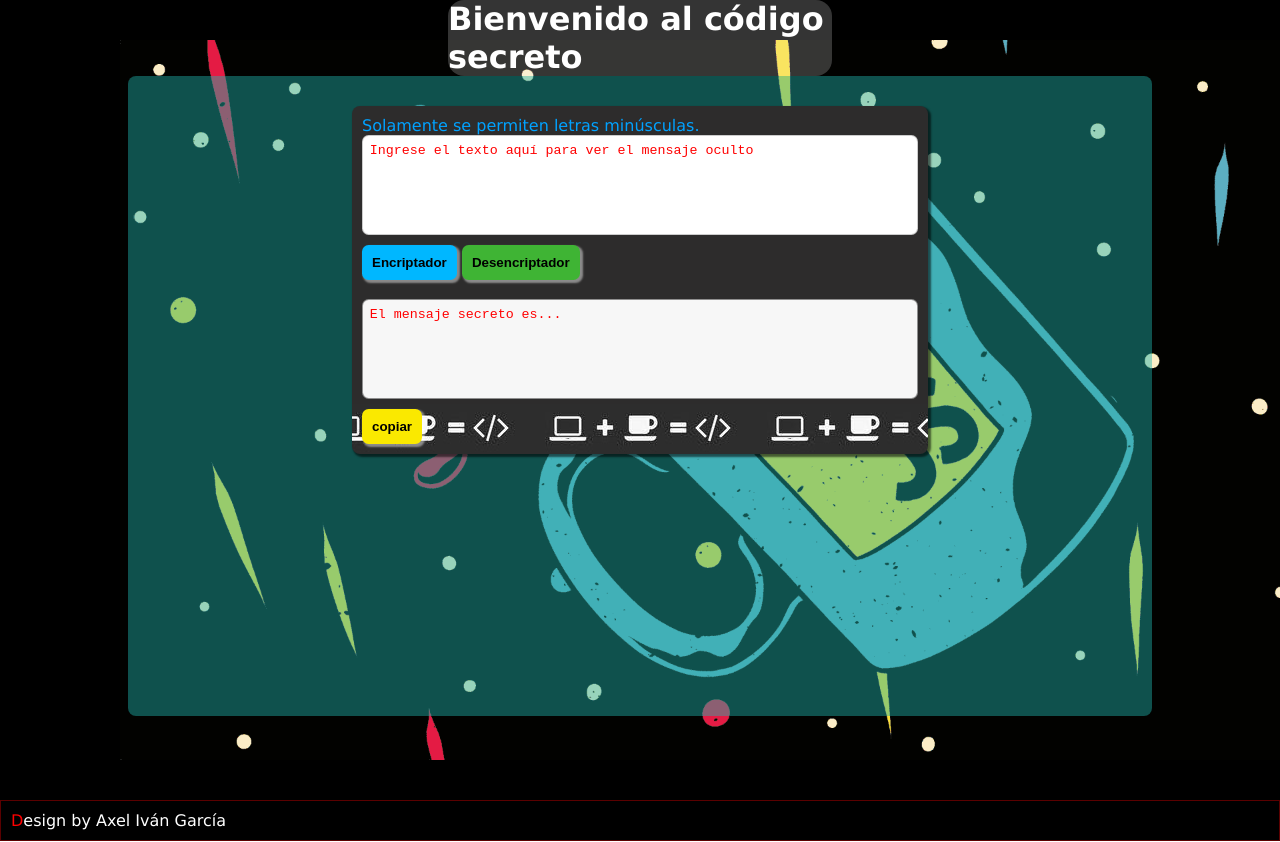
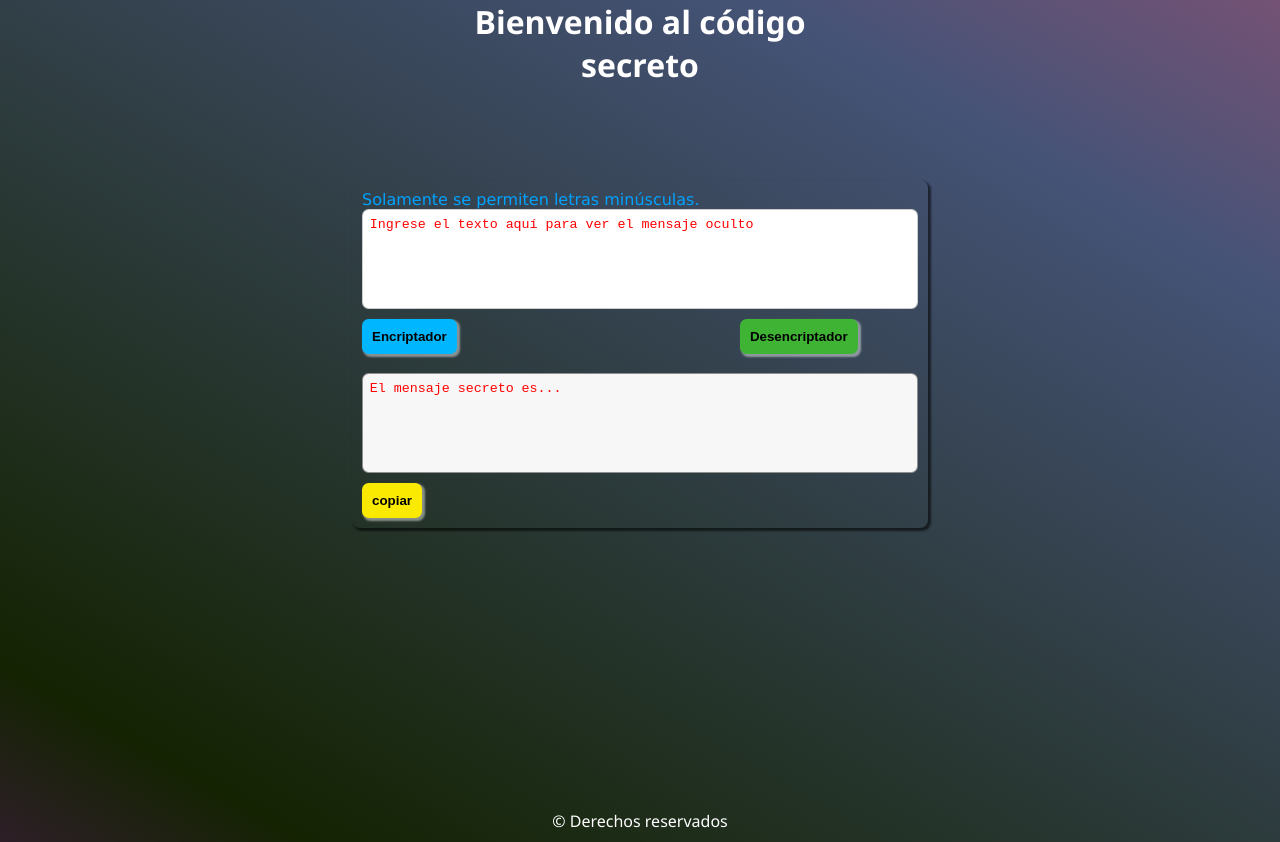
Before and after one commit to axlg98/Challenge-codigo-secreto, a website: page index.html in a window 1280 px wide. Drawn offline with Linux system fonts and the light colour scheme.

Commit message:
Modificando el encriptador

```diff
--- a/index.html
+++ b/index.html
@@ -5,11 +5,13 @@
     <meta http-equiv="X-UA-Compatible" content="IE=edge">
     <meta name="viewport" content="width=device-width, initial-scale=1.0">
     <title>Encriptador de texto</title>
-    <link rel="stylesheet" href="style.css"
+    <link rel="stylesheet" href="style.css"/>
 </head>
 <body>
      <div class="container">
-       <h1 class="titulo"> Bienvenido al código secreto</h1>
+        <header>
+            <h1 class="titulo"> Bienvenido al código secreto</h1>
+         </header>
          <main class= "main">
              <section class= "form box">
                  <form action="">
@@ -25,7 +27,9 @@
              </section>
          </main>
      </div>
-         <script src="script.js"></script>
-         <footer class= "footer"> <span>D</span>esign by Axel Iván García</footer>
+     <footer>
+        <p class="p_footer"> &copy Derechos reservados</p>
+    </footer>
+        <script src="script.js"></script>
 </body>
 </html>
--- /dev/null
+++ b/package.json
@@ -0,0 +1,5 @@
+{
+  "dependencies": {
+    "@fontsource-variable/onest": "^5.0.2"
+  }
+}
--- a/style.css
+++ b/style.css
@@ -4,75 +4,47 @@
   box-sizing: border-box;
 }
 
+header{
+ display: flex;
+ margin-bottom: 5%;
+}
 
 html, body {
   font-family: Verdana, Geneva, Tahoma, sans-serif;
   height: 100%;
+  position: relative;
+  background: linear-gradient(30deg,#b1b329,#b306ed,#142302,#455377,#f6506e,#d85cf7);
+  background-size: 360% 360%;
+  animation: gradient-animation 6s ease infinite
 }
-
 
 .main {
   width: 80vw;
   margin: auto;
   padding: 20px;
   justify-content: center;
-  background-color:rgba(32, 178, 171, 0.452);
   border-radius: 0.5em;
   min-height: 80vh;
 }
 
 footer{
   color: white;
-  border: 1px solid rgba(230, 0, 0, 0.397);
   padding: 10px;
-  background-color: black;
   width: 100%;
-}
-footer span{
-  padding: 0px;
- color: red;
+  text-align: center;
 }
 
-@media (min-width: 768px){
-  .container{
-    background: rgb(0, 0, 0)  url("una-taza-de-javascript.png") 120px no-repeat;
-    background-size: 100%;
-    height: 100%;
-  }
-}
-
-@media  (min-width:501px) and (max-width: 767px) {
-  .container{
-    background: rgb(0, 0, 0)  url("una-taza-de-javascript.png") 80px no-repeat;
-    background-size: 100%;
-    height: 100%;
-  }
-  h1{
-    font-size: 24px;
-  }
-}
-@media  (max-width: 500px) {
-  .container{
-    background: rgb(0, 0, 0)  url("una-taza-de-javascript.png") 60px no-repeat;
-    background-size: 100%;
-    height: 100%;
-  }
-  h1{
-    font-size: 22px;
-  }
-  .main {
-    min-height: 85vh;
-  }
+.p_footer{
+  font-family: 'Segoe UI', Tahoma, Geneva, Verdana, sans-serif;
 }
 
 .titulo {
+  text-align: center;
   color: white;
   border-radius: 0.5em;
-  /*padding: 15px;*/
   width: 30vw;
   margin: auto;
-  background-color: rgba(245, 245, 245, 0.212);
-
+  font-family: 'Segoe UI', Tahoma, Geneva, Verdana, sans-serif;
 }
 
 .box {
@@ -80,7 +52,6 @@ footer span{
   padding: 10px;
   margin:   10px auto;
   box-shadow: 2px 2px 2px 1px rgba(0, 0, 0, 0.562);
-  background: #2d2c2c url("imagen2.jpeg") repeat-x bottom;
   border-radius: 0.5em;
   width: 45vw;
   display: block;
@@ -104,7 +75,7 @@ footer span{
   box-shadow: 2px 2px 2px 1px rgba(255, 255, 255, 0.452);
   background-color: rgb(63, 180, 52);
   padding: 10px;
-  margin-top: 10px;
+  margin-left: 50%;
   border-radius: 0.5em;
 }
 
@@ -147,3 +118,32 @@ footer span{
 ::placeholder{
   color: red;
 }
+
+@media (min-width: 768px){
+  .container{
+    background-size: 100%;
+    height: 100%;
+  }
+}
+
+@media  (min-width:501px) and (max-width: 767px) {
+  .container{
+    background-size: 100%;
+    height: 100%;
+  }
+  h1{
+    font-size: 24px;
+  }
+}
+@media  (max-width: 500px) {
+  .container{
+    background-size: 100%;
+    height: 100%;
+  }
+  h1{
+    font-size: 22px;
+  }
+  .main {
+    min-height: 85vh;
+  }
+}
```
Also changed, not shown: 1 other file.
